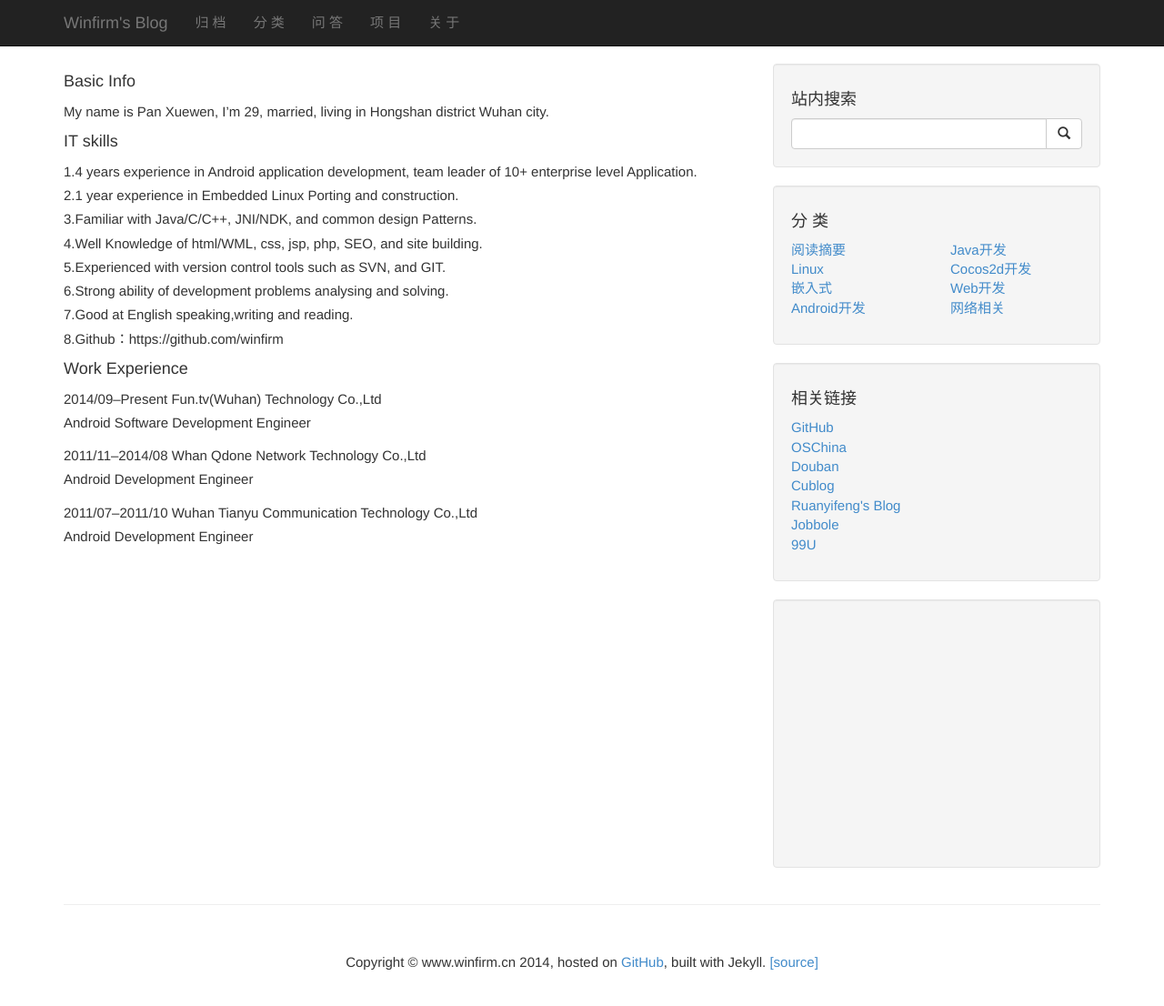
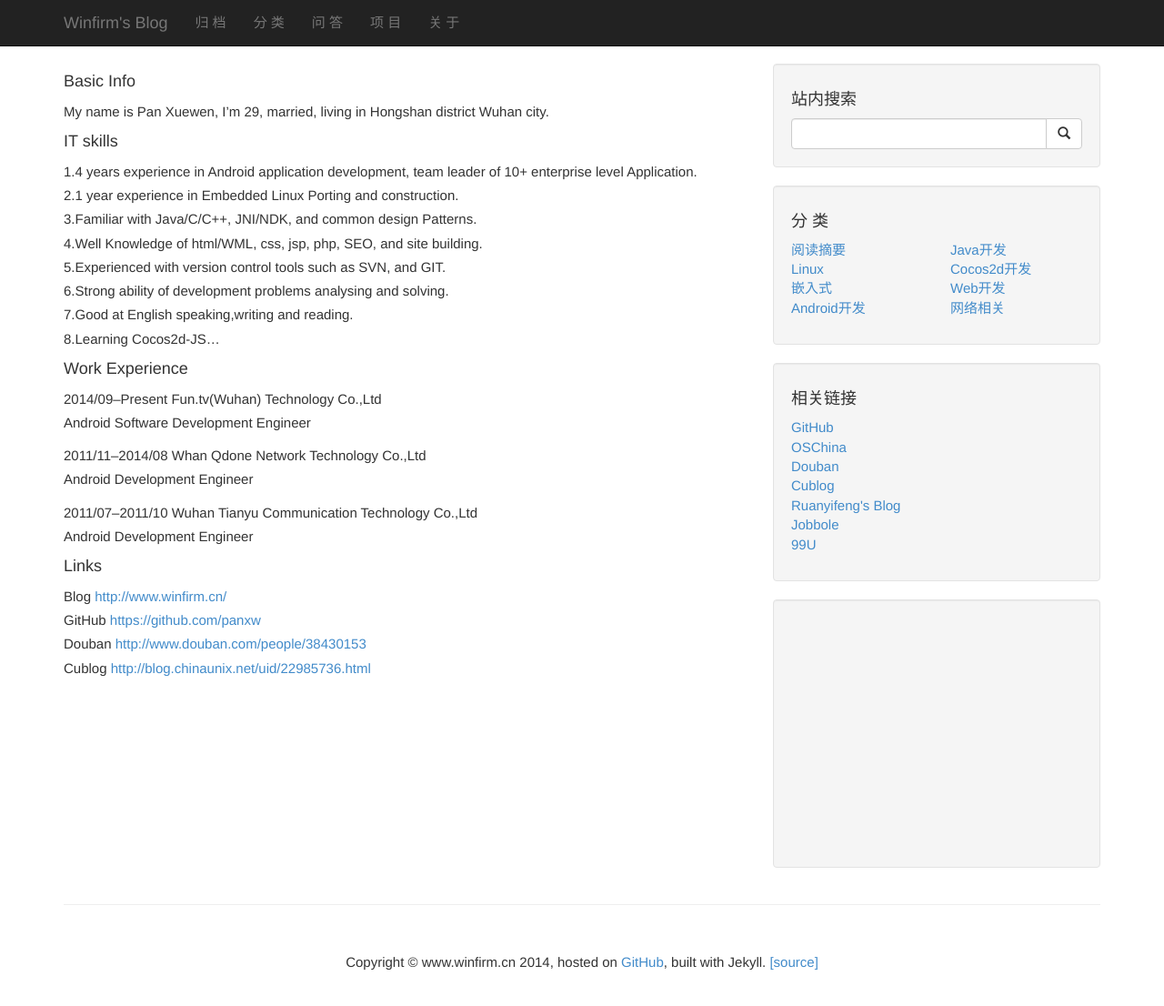
Before and after one commit to wdyggh/wdyggh.github.com, a Jekyll site: the page built from about.md, in a window 1280 px wide and 1132 px high. Shown: the top 1106 px of the window at 91% size. Built offline with Jekyll 4.4.1, drawn with Linux system fonts in a browser that asks for light colours; Markdown is read by kramdown in place of the engine named in the settings; comment, search, counter and statistics services are not loaded.

Commit message:
Update about.md

```diff
--- a/about.md
+++ b/about.md
@@ -13,7 +13,7 @@ My name is Pan Xuewen, I'm 29, married, living in Hongshan district Wuhan city.
 5.Experienced with version control tools such as SVN, and GIT.
 6.Strong ability of development problems analysing and solving.
 7.Good at English speaking,writing and reading.
-8.Github：https://github.com/winfirm
+8.Learning Cocos2d-JS...
 
 ####Work Experience
 2014/09--Present  Fun.tv(Wuhan) Technology Co.,Ltd
@@ -25,6 +25,12 @@ Android Development Engineer
 2011/07--2011/10  Wuhan Tianyu Communication Technology Co.,Ltd
 Android Development Engineer
 
+####Links
+Blog    <http://www.winfirm.cn/>
+GitHub  <https://github.com/panxw>
+Douban  <http://www.douban.com/people/38430153>
+Cublog  <http://blog.chinaunix.net/uid/22985736.html>
+
 <!-- Blog Comments -->
 <div class="media">
   <!-- UY BEGIN -->
```
